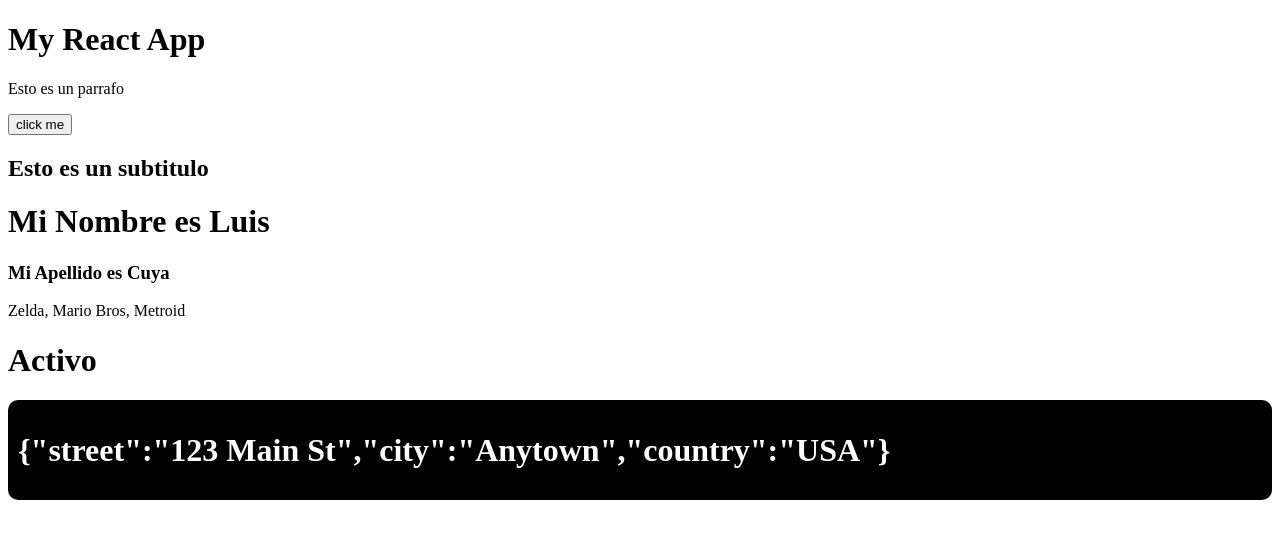
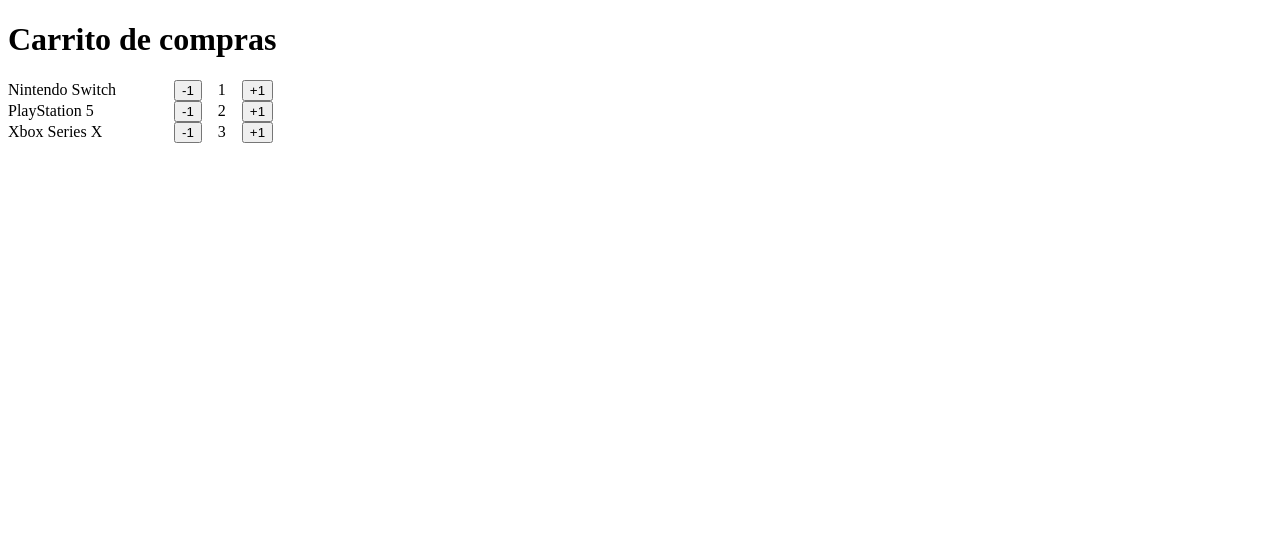
Before and after one commit to LuisCuyaP/react-vite-01, a React (Vite) app in the folder first-steps/: page / in a window 1280 px wide. Shown: the top 538 px of the page. Built offline with nearby package versions, Linux system fonts and the light colour scheme.

Commit message:
feat: creo properties que se envia a los componentes, o mejor llamados props

```diff
--- a/first-steps/src/FirstStepApp.tsx
+++ b/first-steps/src/FirstStepApp.tsx
@@ -1,14 +1,12 @@
+import { ItemCounter } from "./shopping-cart/ItemCounter";
+
 export function FirstStepApp() {
     return (
         <>
-            <h1>My React App</h1>
-            <p>Esto es un parrafo</p>
-
-            <button>click me</button>
-
-            <div>
-                <h2>Esto es un subtitulo</h2>
-            </div>
+            <h1>Carrito de compras</h1>
+            <ItemCounter name="Nintendo Switch" quantity={1} />
+            <ItemCounter name="PlayStation 5" quantity={2} />
+            <ItemCounter name="Xbox Series X" quantity={3} />
         </>
     )
 }
--- a/first-steps/src/main.tsx
+++ b/first-steps/src/main.tsx
@@ -6,6 +6,6 @@
 createRoot(document.getElementById('root')!).render(
   <StrictMode>
     <FirstStepApp />
-    <MiNombreApp />
+    {/* <MiNombreApp /> */}
   </StrictMode>,
 )
--- /dev/null
+++ b/first-steps/src/shopping-cart/ItemCounter.tsx
@@ -0,0 +1,23 @@
+interface ItemCounterProps{
+    name: string;
+    quantity?: number;
+}
+
+export const ItemCounter = ({name, quantity}: ItemCounterProps) => {
+    return (
+        <section style={{
+            display: 'flex',
+            alignItems: 'center',
+            gap: '1rem',
+            marginTop: '10'
+        }}>
+            <span style={{ width: '150px' }}>
+                {name}
+            </span>
+
+            <button> -1 </button>
+            <span> {quantity} </span>
+            <button> +1 </button>
+        </section>
+    );
+};
```
